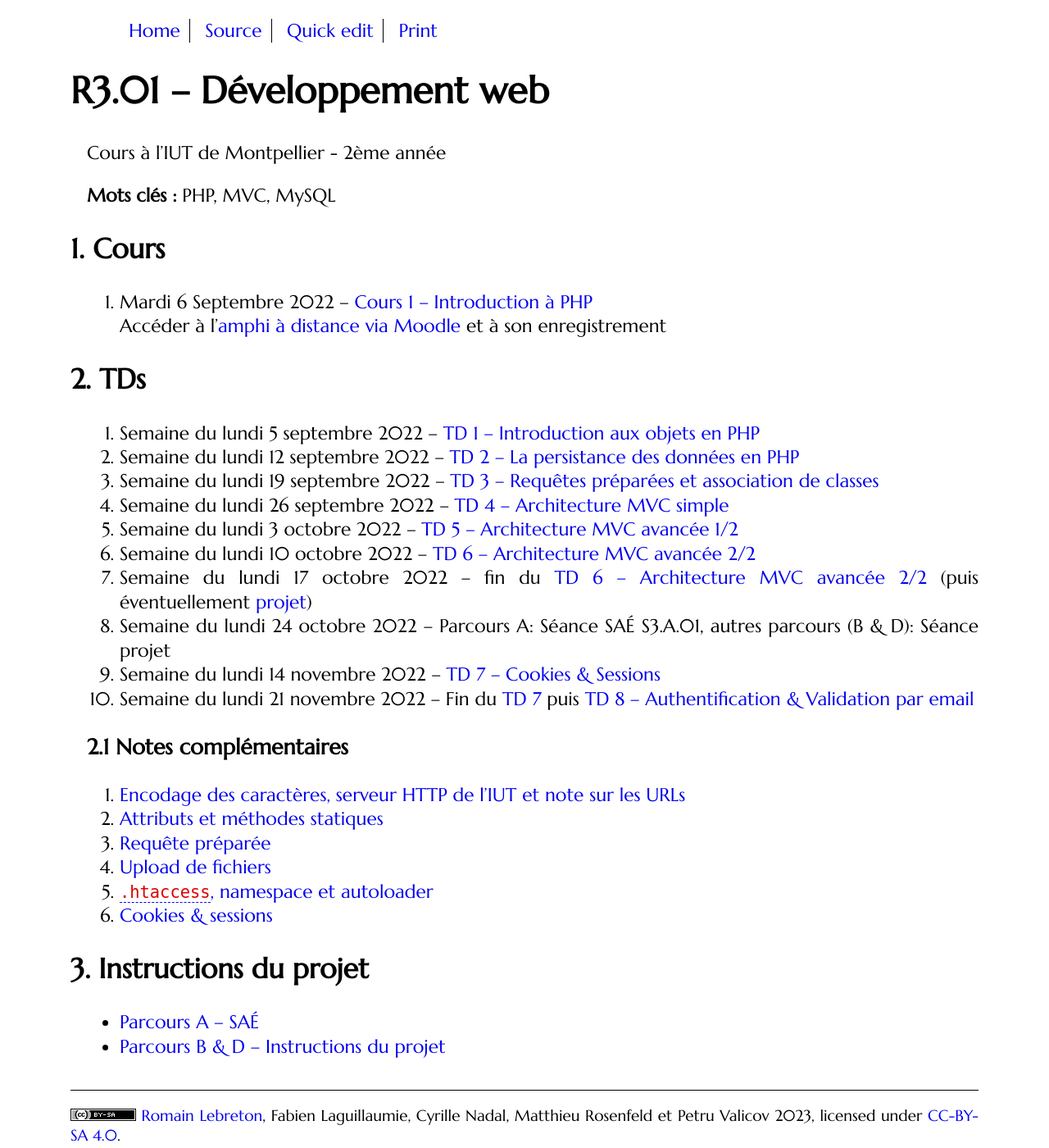
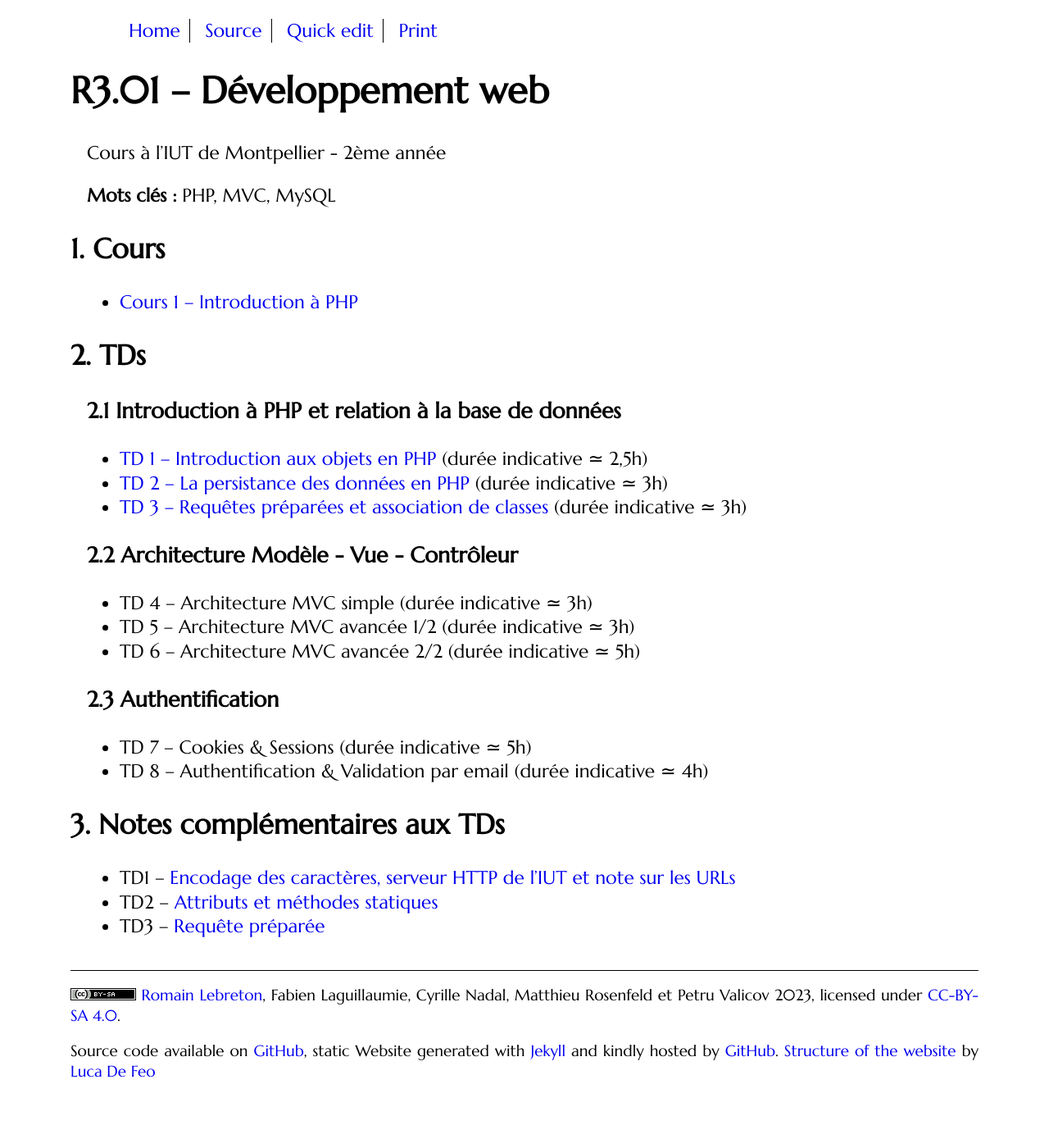
Before and after one commit to romainlebreton/R3.01-DeveloppementWeb, a Jekyll site: the page built from index.md, in a window 1280 px wide and 1400 px high. Shown: the whole window at 82% size. Built offline with Jekyll 4.4.1, drawn with Linux system fonts in a browser that asks for light colours; some web fonts are replaced.

Commit message:
Màj 23-24

```diff
--- a/_config.yml
+++ b/_config.yml
@@ -11,4 +11,4 @@ kramdown:
 
 # Server Config options
 livereload: true    # You no longer need to include --livereload
-reload_port: 5679    # If you don't want to use the default port
+reload_port: 5677    # If you don't want to use the default port
--- a/index.md
+++ b/index.md
@@ -11,45 +11,67 @@ Cours à l'IUT de Montpellier - 2ème année
 
 ## Cours
 
-1. Mardi 6 Septembre 2022 -- [Cours 1 -- Introduction à PHP](classes/class1.html)
-   Accéder à l'[amphi à distance via Moodle](https://moodle.umontpellier.fr/mod/bigbluebuttonbn/view.php?id=590930)
-   et à son enregistrement
+* [Cours 1 -- Introduction à PHP](classes/class1.html)
+   <!-- Accéder à l'[amphi à distance via Moodle](https://moodle.umontpellier.fr/mod/bigbluebuttonbn/view.php?id=590930)
+   et à son enregistrement -->
 
 ## TDs
 
-1. Semaine du lundi 5 septembre 2022 -- [TD 1 -- Introduction aux objets en PHP](tutorials/tutorial1.html)
-1. Semaine du lundi 12 septembre 2022 -- [TD 2 -- La persistance des données en PHP](tutorials/tutorial2.html)
-1. Semaine du lundi 19 septembre 2022 -- [TD 3 -- Requêtes préparées et association de classes](tutorials/tutorial3.html)
-1. Semaine du lundi 26 septembre 2022 -- [TD 4 -- Architecture MVC simple](tutorials/tutorial4.html)
-1. Semaine du lundi 3 octobre 2022 -- [TD 5 -- Architecture MVC avancée 1/2](tutorials/tutorial5.html)
-1. Semaine du lundi 10 octobre 2022 -- [TD 6 -- Architecture MVC avancée 2/2](tutorials/tutorial6.html)
-1. Semaine du lundi 17 octobre 2022 -- fin du [TD 6 -- Architecture MVC avancée 2/2](tutorials/tutorial6.html) (puis éventuellement [projet](projet.html))
-1. Semaine du lundi 24 octobre 2022 --  Parcours A: Séance SAÉ S3.A.01, autres parcours (B & D): Séance projet
-<!-- 1. Semaine du lundi 7 novembre 2022 -->
-1. Semaine du lundi 14 novembre 2022 -- [TD 7 -- Cookies & Sessions](tutorials/tutorial7.html)
-1. Semaine du lundi 21 novembre 2022 -- Fin du [TD 7](tutorials/tutorial7.html) puis [TD 8 -- Authentification & Validation par email](tutorials/tutorial8.html)
+<!-- Semaine 1 - lundi 4 septembre -->
+<!-- Semaine 2 - lundi 11 septembre -->
+<!-- Semaine 3 - lundi 18 septembre -->
+<!-- Semaine 4 - lundi 25 septembre -->
+<!-- Semaine 5 - lundi 2 octobre -->
+<!-- Semaine 6 - lundi 9 octobre -->
+<!-- Semaine 7 - lundi 16 octobre -->
+<!-- Semaine 8 - lundi 23 octobre -->
+
+### Introduction à PHP et relation à la base de données
+
+* [TD 1 -- Introduction aux objets en PHP](tutorials/tutorial1.html) (durée indicative ≃ 2,5h)
+* [TD 2 -- La persistance des données en PHP](tutorials/tutorial2.html) (durée indicative ≃ 3h)
+* [TD 3 -- Requêtes préparées et association de classes](tutorials/tutorial3.html) (durée indicative ≃ 3h)
+
+### Architecture Modèle - Vue - Contrôleur
+
+* TD 4 -- Architecture MVC simple (durée indicative ≃ 3h)
+* TD 5 -- Architecture MVC avancée 1/2 (durée indicative ≃ 3h)
+* TD 6 -- Architecture MVC avancée 2/2 (durée indicative ≃ 5h)
 
 <!--
-1. Semaine du lundi 28 novembre 2022 -- SAÉ ou Projet
-1. Semaine du lundi 5 décembre 2022
-1. Semaine du lundi 12 décembre 2022
-1. Semaine du lundi 2 janvier 2023 -- Évaluation SAÉ ou Projet
-1. Semaine du lundi 9 janvier 2023 -- Examen -->
+* [TD 4 -- Architecture MVC simple](tutorials/tutorial4.html) (durée indicative ≃ 3h)
+* [TD 5 -- Architecture MVC avancée 1/2](tutorials/tutorial5.html) (durée indicative ≃ 3h)
+* [TD 6 -- Architecture MVC avancée 2/2](tutorials/tutorial6.html) (durée indicative ≃ 5h)
+ -->
 
-### Notes complémentaires
+### Authentification
 
-1. [Encodage des caractères, serveur HTTP de l'IUT et note sur les URLs]({{site.baseurl}}/assets/tut1-complement.html)
-2. [Attributs et méthodes statiques]({{site.baseurl}}/assets/tut2-complement.html)
-3. [Requête préparée]({{site.baseurl}}/assets/tut3-complement.html)
-4. [Upload de fichiers]({{site.baseurl}}/assets/tut4-complement.html)
-5. [`.htaccess`, namespace et autoloader]({{site.baseurl}}/assets/tut5-complement.html)
-5. [Cookies & sessions]({{site.baseurl}}/assets/tut7-complement.html)
+* TD 7 -- Cookies & Sessions (durée indicative ≃ 5h)
+* TD 8 -- Authentification & Validation par email (durée indicative ≃ 4h)
+
+<!--
+* [TD 7 -- Cookies & Sessions](tutorials/tutorial7.html) (durée indicative ≃ 5h)
+* [TD 8 -- Authentification & Validation par email](tutorials/tutorial8.html) (durée indicative ≃ 4h)
+
+ -->
+
+## Notes complémentaires aux TDs
+
+* TD1 -- [Encodage des caractères, serveur HTTP de l'IUT et note sur les URLs]({{site.baseurl}}/assets/tut1-complement.html)
+* TD2 -- [Attributs et méthodes statiques]({{site.baseurl}}/assets/tut2-complement.html)
+* TD3 -- [Requête préparée]({{site.baseurl}}/assets/tut3-complement.html)
+
+<!--
+* TD4 -- [Upload de fichiers]({{site.baseurl}}/assets/tut4-complement.html)
+* TD5 -- [`.htaccess`, namespace et autoloader]({{site.baseurl}}/assets/tut5-complement.html)
+* TD7 -- [Cookies & sessions]({{site.baseurl}}/assets/tut7-complement.html)
+-->
 
 <!--
 1. [Syntaxe simple & avancée de PHP 8.1]({{site.baseurl}}/assets/complement1-PHPSyntax.html)
 -->
 
-## Instructions du projet
+<!-- ## Instructions du projet
 
 * [Parcours A -- SAÉ](https://moodle.umontpellier.fr/course/view.php?id=28067)
-* [Parcours B & D -- Instructions du projet](projet.html)
+* [Parcours B & D -- Instructions du projet](projet.html)  -->
```
Also changed, not shown: classes/class1.md (+39 -5 lines).
